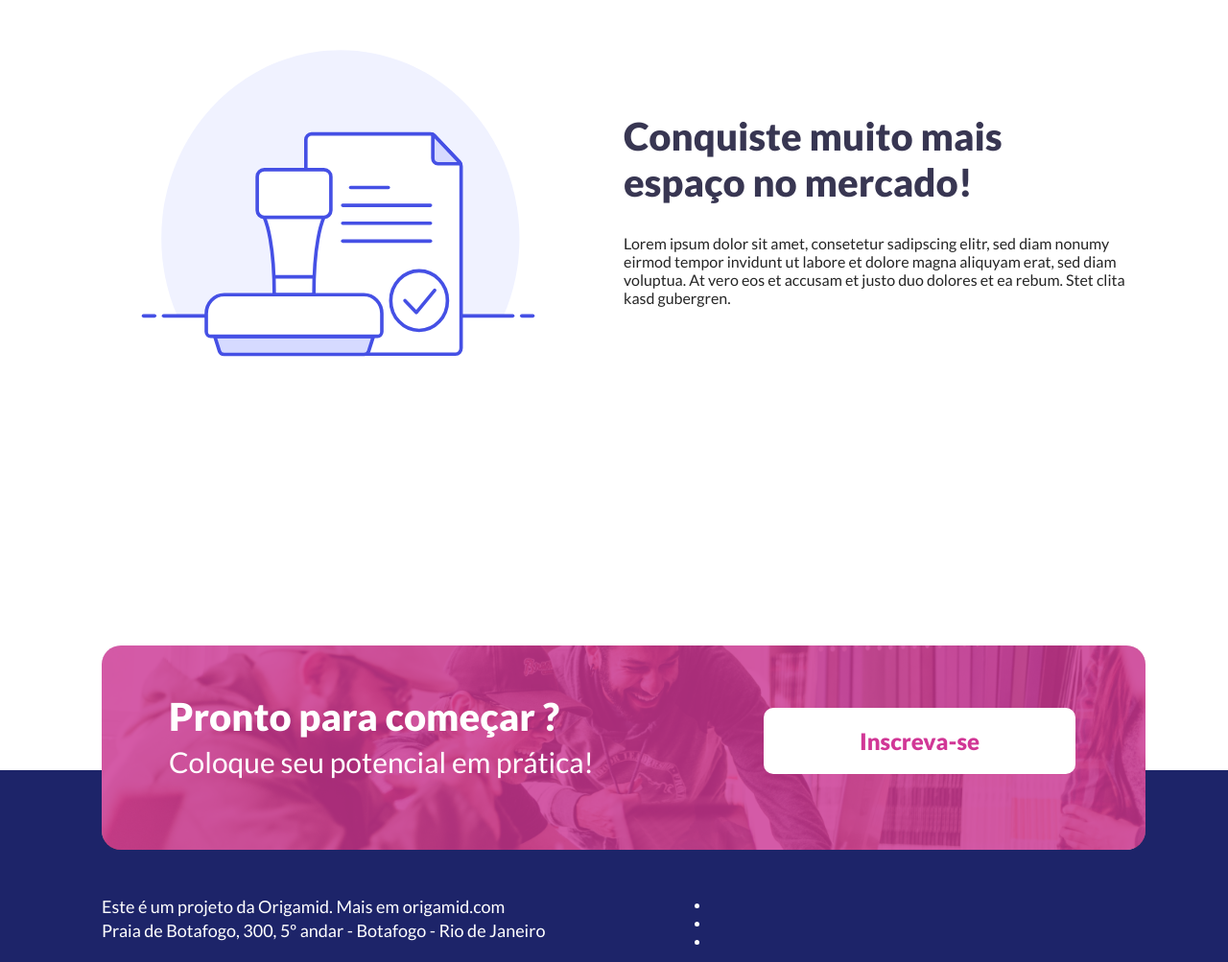
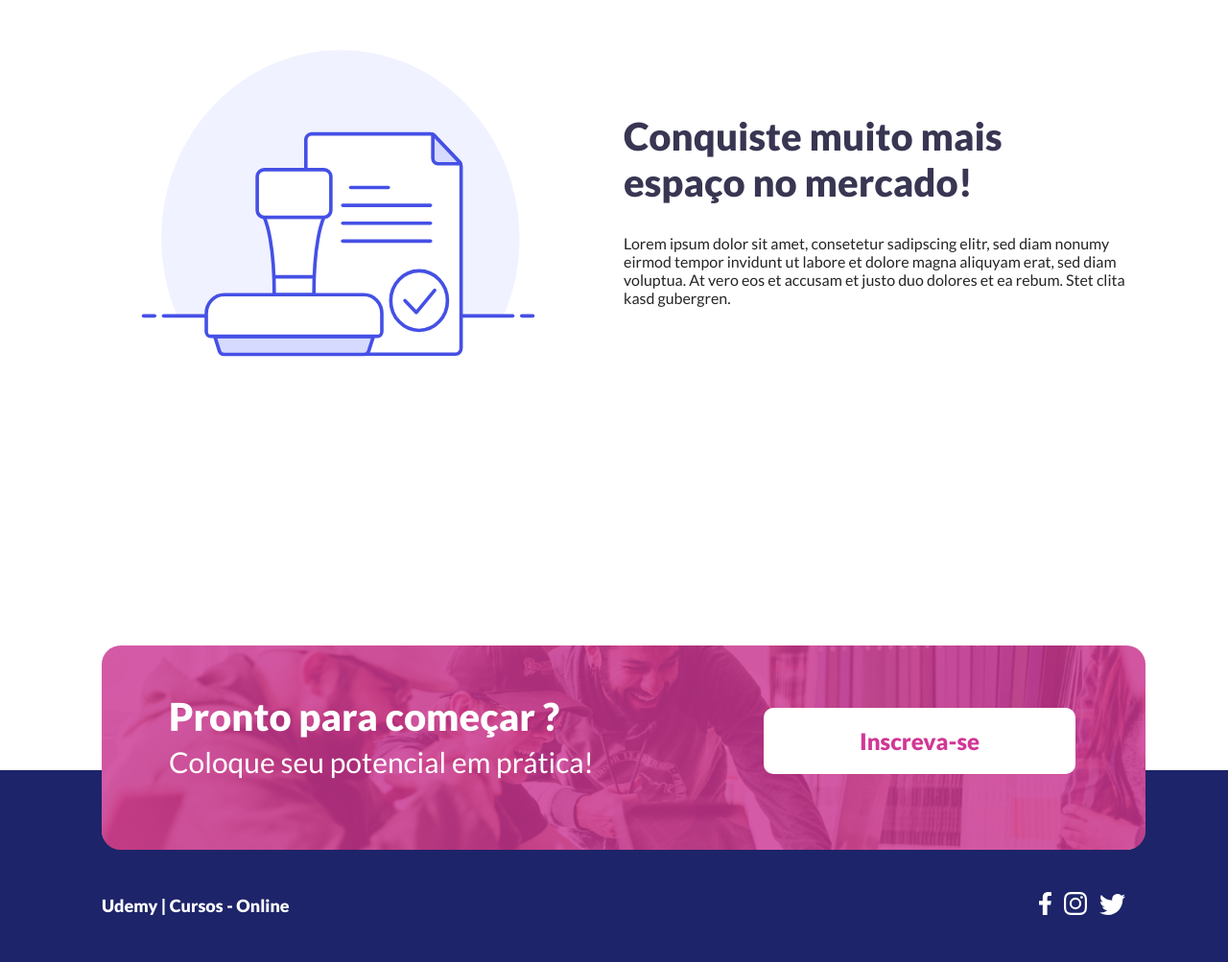
Before and after one commit to ViniciusMDuarte/Site-udemy, a plain HTML site: page index.html in a window 1280 px wide. Shown: the part 1551-2554 px from the top of the page at 96% size. Drawn offline with Linux system fonts and the light colour scheme.

Commit message:
Finalizando projeto - falta deixar responsivo

```diff
--- a/css/style.css
+++ b/css/style.css
@@ -355,13 +355,22 @@ h2.produtos-mineiro::before {
 
 .footer p {
 	margin-top: 100px;
-	font-size: 1.125em;
-	line-height: 1.4em;
+	font-size: 18px;
+	font-weight: 900;
+
 }
 
-.footer ul {
-	margin-top: 100px;
+.sociais {
+	margin-top: 97px;
+	margin-left: 332px;
 }
+
+.sociais li {
+	list-style: none;
+	display: inline-block;
+	margin-left: 10px;
+}
+
 .footer img {
 	float: right;
 }
--- a/index.html
+++ b/index.html
@@ -122,12 +122,12 @@
 
 	<footer class="footer">
 		<div class="container">
-			<p class="grid-8">Este é um projeto da Origamid. Mais em origamid.com<br>Praia de Botafogo, 300, 5º andar - Botafogo - Rio de Janeiro</p>
-			<div class="grid-4">
-				<ul>
-					<li><a href=""></a></li>
-					<li><a href=""></a></li>
-					<li><a href=""></a></li>
+			<p class="grid-8">Udemy | Cursos - Online</p>
+			<div class="grid-5">
+				<ul class="sociais">
+					<li><a href=""><img src="img/Icon awesome-facebook-f.svg" alt=""></a></li>
+					<li><a href=""><img src="img/Icon awesome-instagram.svg" alt=""></a></li>
+					<li><a href=""><img src="img/Icon awesome-twitter.svg" alt=""></a></li>
 				</ul>
 			</div>
 
```
Also changed, not shown: img/Icon awesome-facebook-f.svg (added), img/Icon awesome-instagram.svg (added), img/Icon awesome-twitter.svg (added), img/bg-intro.jpg (deleted), img/botafogo.jpg (deleted), img/brafe.png (deleted), img/cafe-1.jpg (deleted), img/cafe-2.jpg (deleted), img/iguatemi.jpg (deleted), img/mineirao.jpg (deleted).
